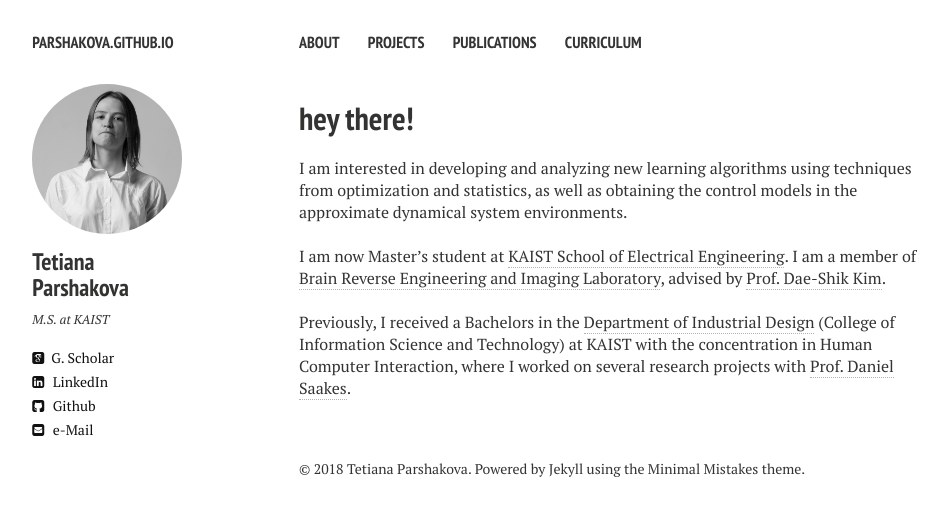
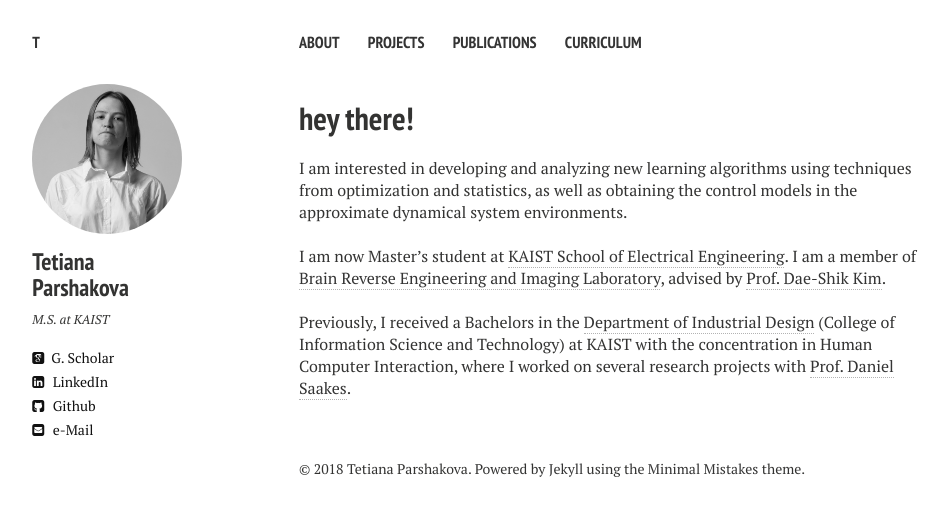
Before and after one commit to alexanch/parshakova.github.io, a Jekyll site: the page built from index.md, in a window 1280 px wide. Shown: the top 516 px of the page, without its empty margins (21-968 px from the left). Built offline with Jekyll 4.4.1, drawn with Linux system fonts in a browser that asks for light colours; nearby versions of some CDN libraries.

```diff
--- a/_config.yml
+++ b/_config.yml
@@ -1,4 +1,4 @@
-title:
+title:            t
 description:      hey there!
 # Your site's domain goes here. Leave localhost server or blank when working locally.
 url:              //parshakova.github.io
```
